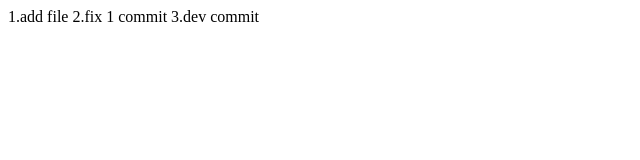
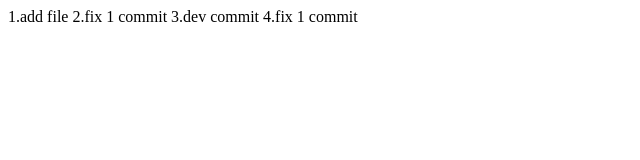
Before and after one commit to poomsalod/testGitPullMerge, a plain HTML site: page index.html in a window 1280 px wide. Shown: the whole page, without its empty margins (0-640 px from the left). Drawn offline with Linux system fonts and the light colour scheme.

Commit message:
4.fix 1 commit

```diff
--- a/index.html
+++ b/index.html
@@ -9,5 +9,6 @@
     1.add file
     2.fix 1 commit
     3.dev commit
+    4.fix 1 commit
 </body>
 </html>
```
